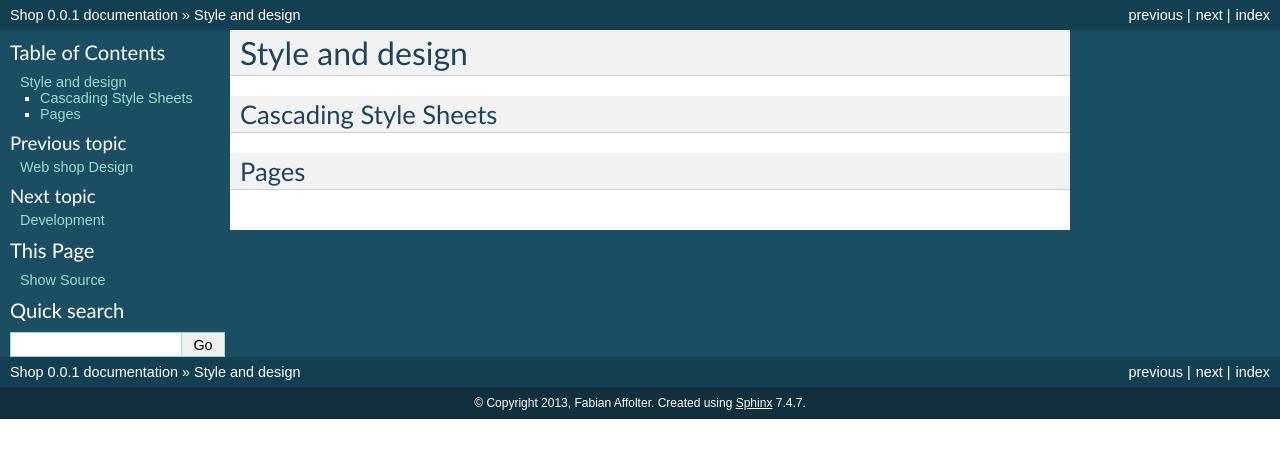
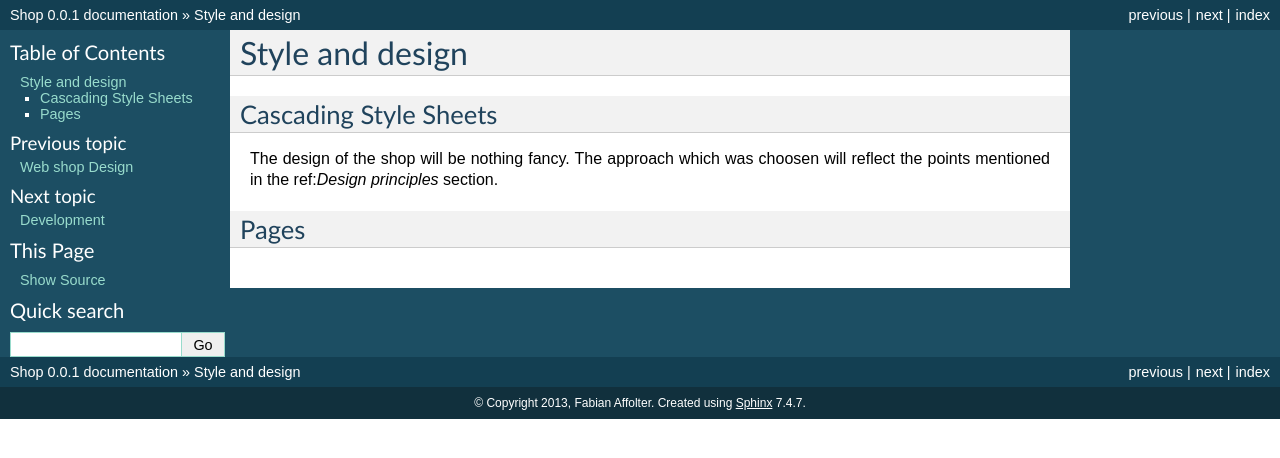
Before and after one commit to fabaff/shop, a Sphinx documentation site: the page built from docs/design.rst, in a window 1280 px wide. Shown: the top 458 px of the page. Built offline with Sphinx 7.4.7, drawn with Linux system fonts in a browser that asks for light colours; formulas are drawn with MathJax 3.

Commit message:
add content

```diff
--- a/docs/design.rst
+++ b/docs/design.rst
@@ -5,6 +5,9 @@ Style and design
 
 Cascading Style Sheets
 ----------------------
+The design of the shop will be nothing fancy. The approach which was choosen
+will reflect the points mentioned in the ref:`Design principles` section.
+
 
 
 Pages
```
